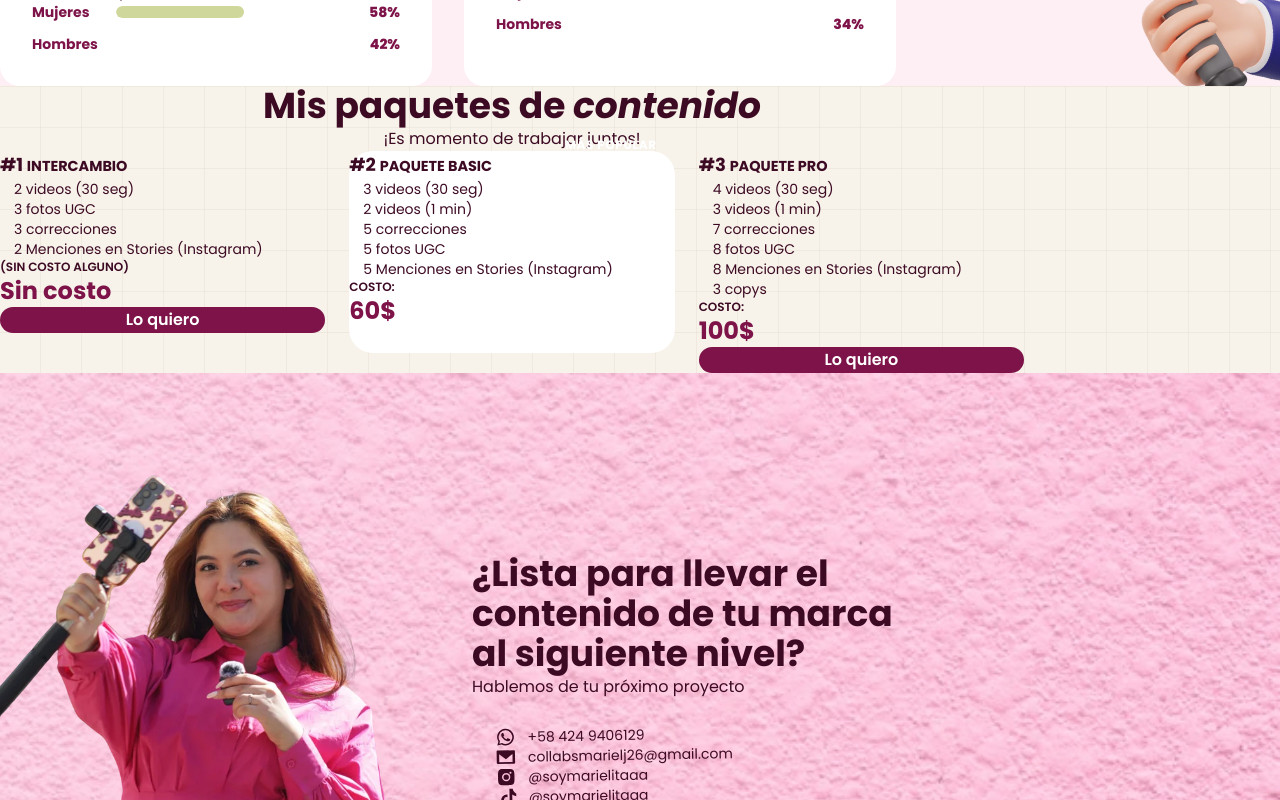
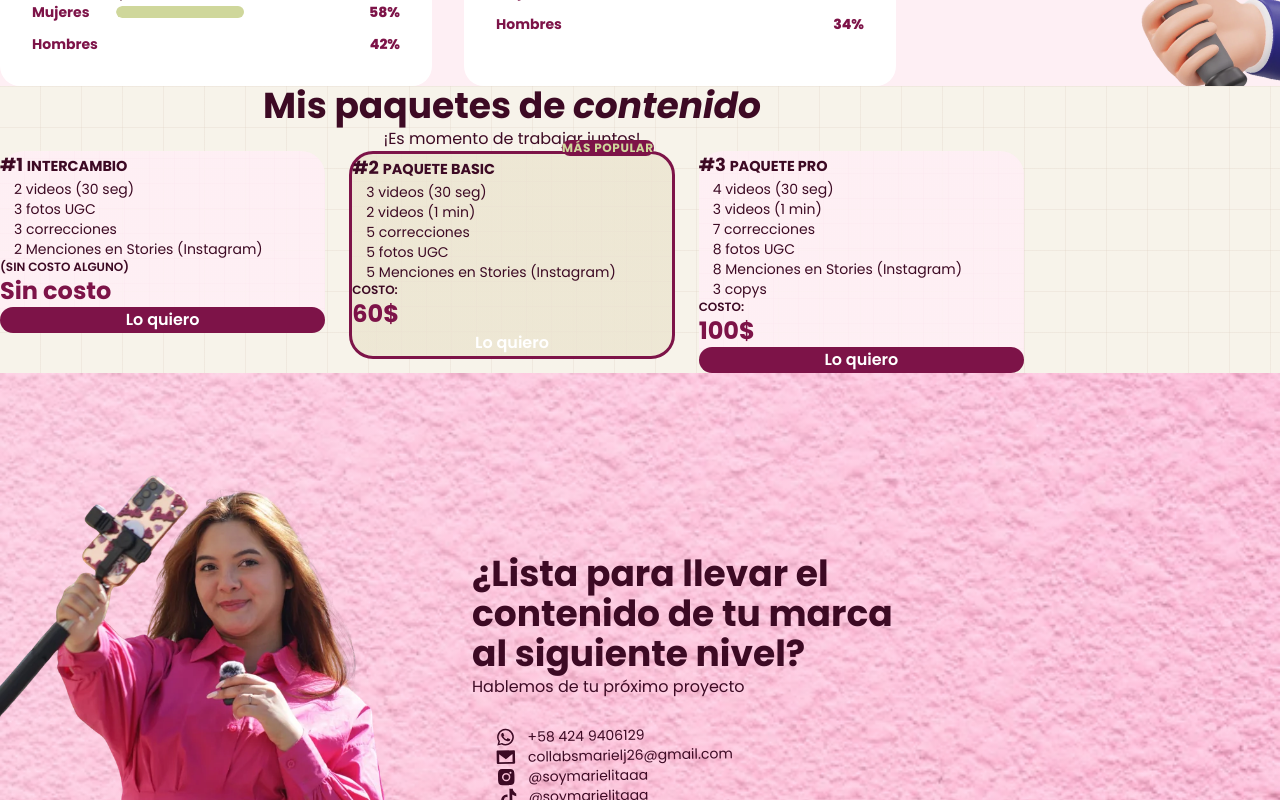
Before and after one commit to HyeG18/Portafolio-Mariel-Jaramillo, a React (Vite) app: page / in a window 1280 px wide. Shown: the part 4760-5560 px from the top of the page. Built offline with nearby package versions, Linux system fonts and the light colour scheme.

Commit message:
fix(Packages): move texture+border to individual cards, add featured lime tint, fix badge colors, add hover lift

```diff
--- a/src/components/sections/Packages.tsx
+++ b/src/components/sections/Packages.tsx
@@ -51,17 +51,17 @@ export default function Packages() {
           {PACKAGES.map(({ nameKey, features, priceKey, noteKey, popular }) => (
             <div
               key={nameKey}
-              className={`relative rounded-3xl p-6 text-left ${popular ? 'ring-2' : ''}`}
+              className="package-card relative rounded-3xl p-6 text-left transition-transform duration-300 hover:-translate-y-1.5"
+              data-popular={popular}
               style={{
-                backgroundColor: popular ? 'white' : 'var(--pink-light)',
-                boxShadow: popular ? 'var(--shadow-card)' : 'none',
-                '--tw-ring-color': popular ? 'var(--color-magenta)' : 'transparent',
-              } as React.CSSProperties}
+                border: `3px solid ${popular ? 'var(--color-magenta-dark)' : 'var(--color-pink)'}`,
+                boxShadow: 'var(--shadow-card)',
+              }}
             >
               {popular && (
                 <span
-                  className="absolute text-xs font-bold tracking-wider uppercase px-3 py-1 rounded-full"
-                  style={{ top: '-14px', right: '18px', backgroundColor: 'var(--color-magenta)', color: 'white' }}
+                  className="package__badge text-xs font-bold tracking-wider uppercase px-4 py-1 rounded-full"
+                  style={{ backgroundColor: 'var(--color-magenta-dark)', color: 'var(--color-lime)' }}
                 >
                   {t('packages.popular' as any)}
                 </span>
--- a/src/index.css
+++ b/src/index.css
@@ -172,6 +172,25 @@ body.menu-open {
     background-image:
       repeating-linear-gradient(0deg, transparent, transparent 40px, rgba(200,180,160,0.15) 40px, rgba(200,180,160,0.15) 41px),
       repeating-linear-gradient(90deg, transparent, transparent 40px, rgba(200,180,160,0.15) 40px, rgba(200,180,160,0.15) 41px);
+  }
+
+/* ============================================================
+   Packages — textured background per card (not per section)
+   ============================================================ */
+
+  .package-card {
+    background:
+      linear-gradient(rgba(254,239,244,0.92), rgba(254,239,244,0.92)),
+      repeating-linear-gradient(0deg, transparent, transparent 24px, rgba(232,115,168,0.35) 24px, rgba(232,115,168,0.35) 25px),
+      repeating-linear-gradient(90deg, transparent, transparent 24px, rgba(232,115,168,0.35) 24px, rgba(232,115,168,0.35) 25px);
+  }
+
+  .package-card[data-popular="true"] {
+    background:
+      linear-gradient(rgba(207,215,155,0.35), rgba(207,215,155,0.35)),
+      linear-gradient(rgba(254,239,244,0.92), rgba(254,239,244,0.92)),
+      repeating-linear-gradient(0deg, transparent, transparent 24px, rgba(232,115,168,0.35) 24px, rgba(232,115,168,0.35) 25px),
+      repeating-linear-gradient(90deg, transparent, transparent 24px, rgba(232,115,168,0.35) 24px, rgba(232,115,168,0.35) 25px);
   }
 
   .reel {
```
